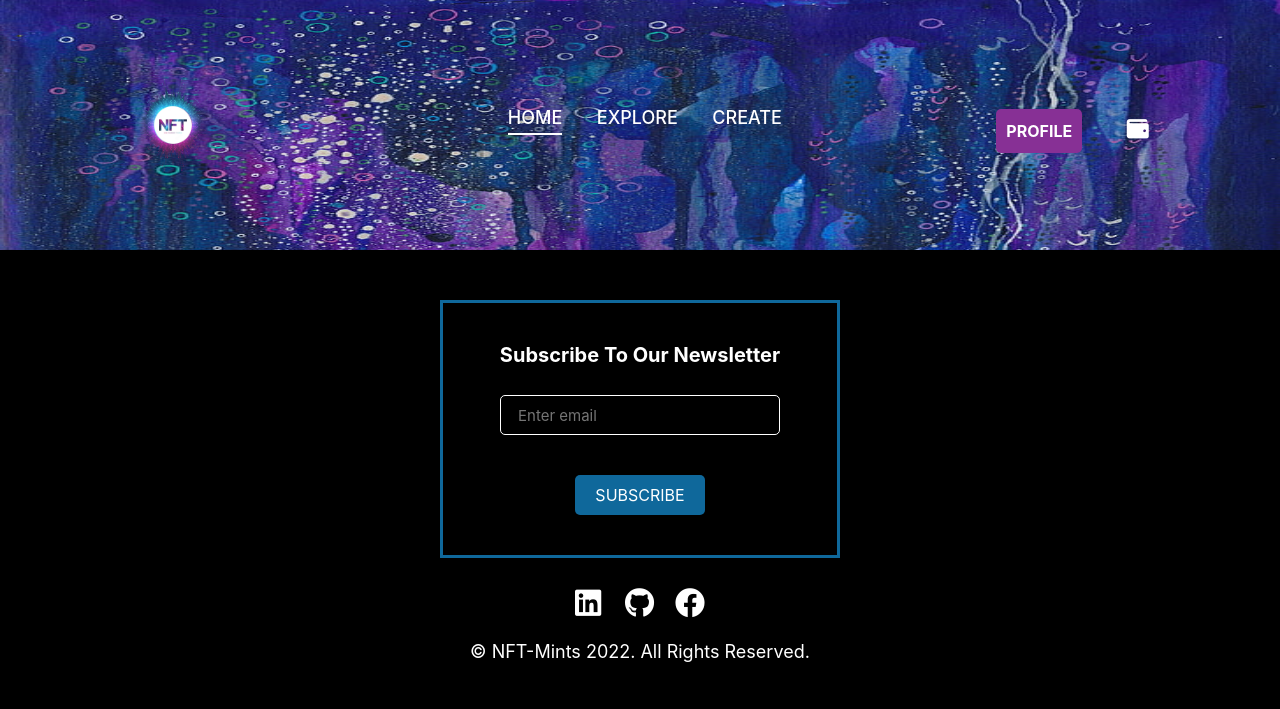
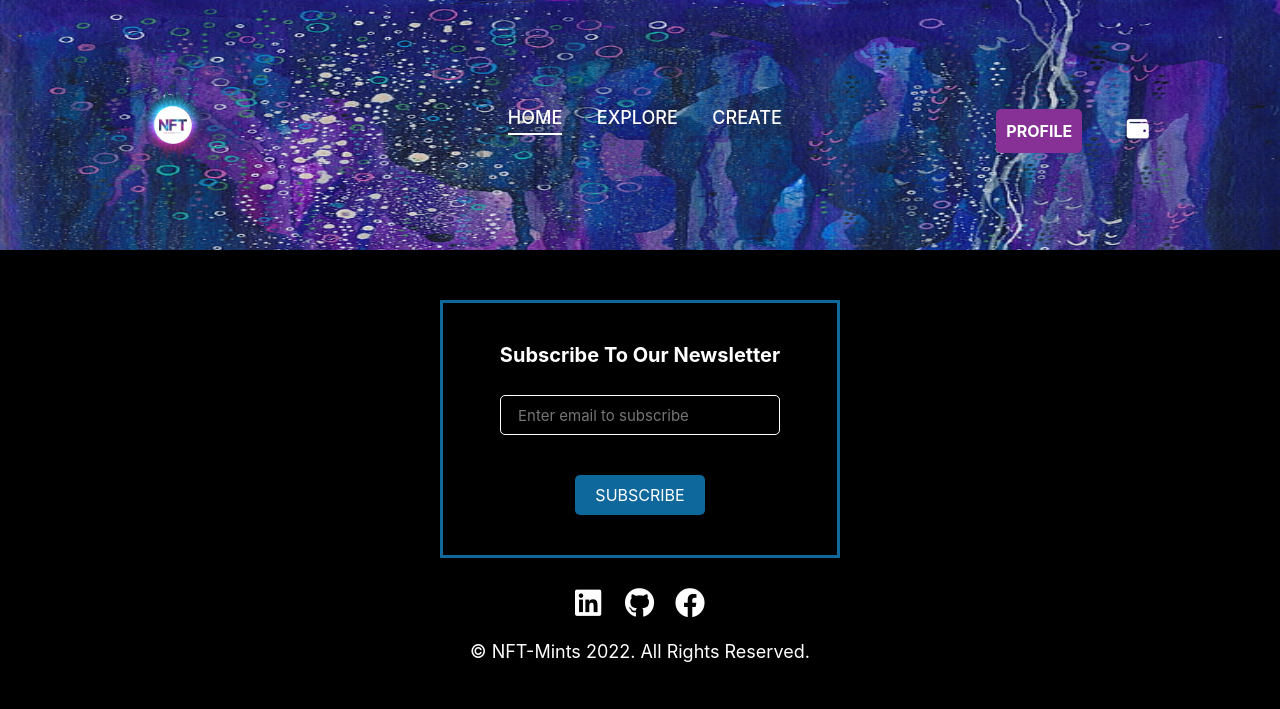
Before and after one commit to Langat20/NFT-MINTs, a Flask app: page / in a window 1280 px wide. Shown: the top 709 px of the page. Run offline with Flask 2, Linux system fonts and the light colour scheme; parts of the project's set-up code (start-up, migrations or seed data) failed here and were passed over; some libraries are stand-ins or nearby versions; some web fonts are replaced.

Commit message:
fix:subscription form -- add required in email and mouse to pointer on hover

```diff
--- a/app/templates/footer.html
+++ b/app/templates/footer.html
@@ -4,8 +4,8 @@
   <div class="newsletter">
     <h5>Subscribe To Our Newsletter </h5>
     <form action="/subscription/subscribe" method="POST">
-      <input type="email" name="email" placeholder="Enter email">
-      <button class="submit-btn" type="submit">SUBSCRIBE</button>
+      <input type="email" name="email" placeholder="Enter email to subscribe" required>
+      <button class="btn submit-btn" type="submit">SUBSCRIBE</button>
     </form>
   </div>
 
```
